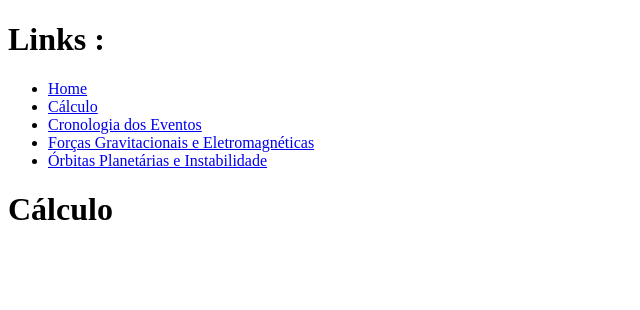
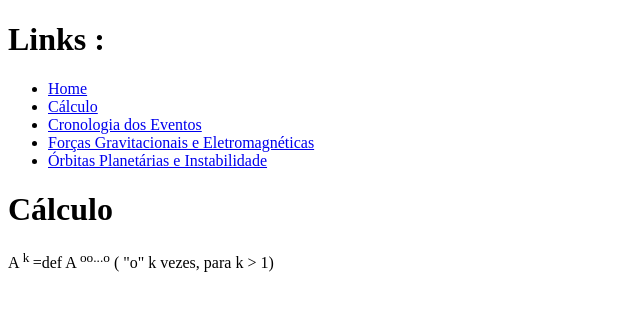
Before and after one commit to Lu1zEdu/Cp5-Front, a Next.js app in the folder cp2-front/: page /calculo in a window 1280 px wide. Shown: the top 310 px of the page, without its empty margins (0-640 px from the left). Built offline with nearby package versions, Linux system fonts and the light colour scheme.

Commit message:
página do cálculo criada

```diff
--- a/cp2-front/src/app/calculo/page.tsx
+++ b/cp2-front/src/app/calculo/page.tsx
@@ -2,6 +2,9 @@ export default function Calculo() {
     return (
       <div>
         <h1>Cálculo</h1>
+        <div>
+          <p>A <sup> k </sup>  =def A <sup>oo...o</sup> ( &quot;o&quot; k vezes, para k &gt; 1)</p>
+        </div>
       </div>
     )
   }
```
